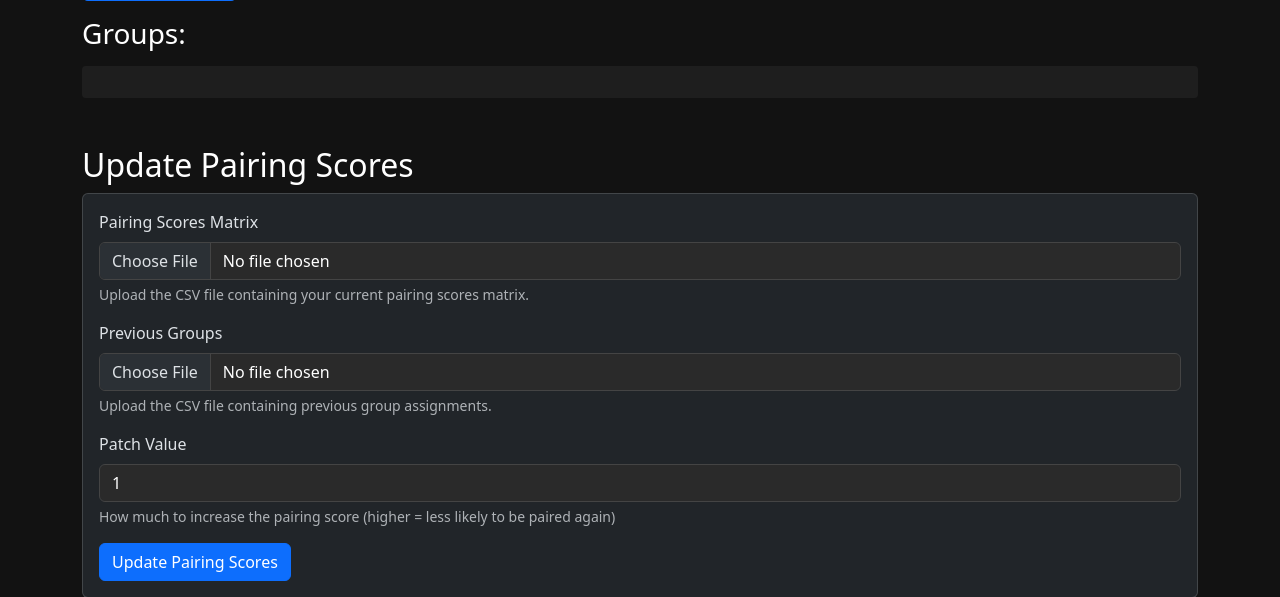
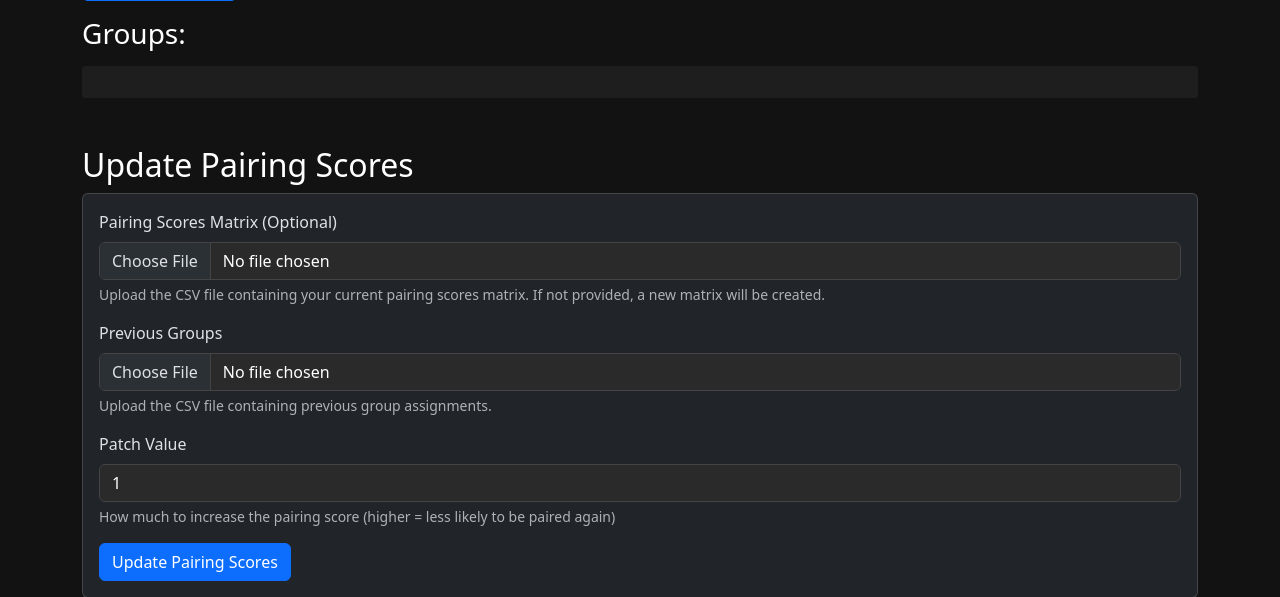
Before and after one commit to rmmsia/dinner-grouping, a Flask app: page / in a window 1280 px wide. Shown: the part 737-1334 px from the top of the page. Run offline with Flask 3, Linux system fonts and the light colour scheme; some libraries are stand-ins or nearby versions.

Commit message:
feat: initial psm file generation

```diff
--- a/src/app.py
+++ b/src/app.py
@@ -218,9 +218,7 @@ def index():
 @app.route('/patch', methods=['POST'])
 def patch_data():
     try:
-        # Check if files are empty
-        if 'pairing_scores_file' not in request.files or request.files['pairing_scores_file'].filename == '':
-            return jsonify({'error': 'Pairing scores CSV file is required'}), 400
+        # Check if previous groups file is provided (required)
         if 'previous_groups_file' not in request.files or request.files['previous_groups_file'].filename == '':
             return jsonify({'error': 'Previous groups CSV file is required'}), 400
 
@@ -232,27 +230,50 @@ def patch_data():
         except ValueError:
             return jsonify({'error': 'Invalid patch value'}), 400
 
-        pairing_scores_file = request.files['pairing_scores_file']
         previous_groups_file = request.files['previous_groups_file']
 
         # Save uploaded files with unique names
         timestamp = datetime.now().strftime("%Y%m%d%H%M%S")
-        scores_filename = f'scores_{timestamp}_{pairing_scores_file.filename}'
         groups_filename = f'groups_{timestamp}_{previous_groups_file.filename}'
-
-        scores_path = os.path.join(UPLOAD_FOLDER, scores_filename)
         groups_path = os.path.join(UPLOAD_FOLDER, groups_filename)
-
-        pairing_scores_file.save(scores_path)
         previous_groups_file.save(groups_path)
 
-        print("Files saved successfully for patching")
+        # Handle optional pairing scores file
+        scores_path = None
+        if 'pairing_scores_file' in request.files and request.files['pairing_scores_file'].filename != '':
+            pairing_scores_file = request.files['pairing_scores_file']
+            scores_filename = f'scores_{timestamp}_{pairing_scores_file.filename}'
+            scores_path = os.path.join(UPLOAD_FOLDER, scores_filename)
+            pairing_scores_file.save(scores_path)
+            print("Both files saved successfully for patching")
+        else:
+            print("Only groups file saved, will create new pairing scores matrix")
 
         try:
-            # Load the pairing scores matrix
-            pairing_scores = load_pairing_scores(scores_path)
+            # Parse the groups first to get the attendee names
+            groups = parse_groups_csv(groups_path)
 
-            groups = parse_groups_csv(groups_path)
+            # Extract all unique attendees from the groups
+            all_attendees = set()
+            for group in groups:
+                all_attendees.update(group)
+            all_attendees_list = sorted(list(all_attendees))
+
+            # Load the pairing scores matrix if provided, otherwise create a default one
+            if scores_path:
+                pairing_scores = load_pairing_scores(scores_path)
+
+                # Check if there are new attendees not in the pairing scores matrix
+                new_attendees = [attendee for attendee in all_attendees_list if attendee not in pairing_scores.index]
+
+                # Add new attendees to the matrix using the existing function
+                if new_attendees:
+                    print(f"Found {len(new_attendees)} new attendees not in the existing matrix. Adding them.")
+                    from algo_v2 import add_new_attendees
+                    pairing_scores = add_new_attendees(new_attendees, pairing_scores)
+            else:
+                # Create a new empty pairing scores matrix based on the groups
+                pairing_scores = pd.DataFrame(0, index=all_attendees_list, columns=all_attendees_list)
 
             # Update the dataframe using the patcher function
             updated_df = patch_matrix(pairing_scores, groups, patch_value)
@@ -265,9 +286,10 @@ def patch_data():
             file_creation_times[output_file] = datetime.now()
 
             # Clean up uploaded files
-            for file_path in [scores_path, groups_path]:
-                if os.path.exists(file_path):
-                    os.remove(file_path)
+            if scores_path and os.path.exists(scores_path):
+                os.remove(scores_path)
+            if os.path.exists(groups_path):
+                os.remove(groups_path)
 
             # Return response in the SAME format as the index route
             return jsonify({
--- a/templates/index.html
+++ b/templates/index.html
@@ -138,9 +138,9 @@
             <div class="card-body">
                 <form id="patchForm" enctype="multipart/form-data">
                     <div class="mb-3">
-                        <label for="pairing_scores_file" class="form-label">Pairing Scores Matrix</label>
-                        <input type="file" class="form-control" id="pairing_scores_file" name="pairing_scores_file" accept=".csv" required>
-                        <div class="form-text">Upload the CSV file containing your current pairing scores matrix.</div>
+                        <label for="pairing_scores_file" class="form-label">Pairing Scores Matrix (Optional)</label>
+                        <input type="file" class="form-control" id="pairing_scores_file" name="pairing_scores_file" accept=".csv">
+                        <div class="form-text">Upload the CSV file containing your current pairing scores matrix. If not provided, a new matrix will be created.</div>
                     </div>
 
                     <div class="mb-3">
```
Also changed, not shown: tests/test_algo.py (+10 -0 lines), tests/test_patcher.py (+16 -1 lines), 1 other file.
